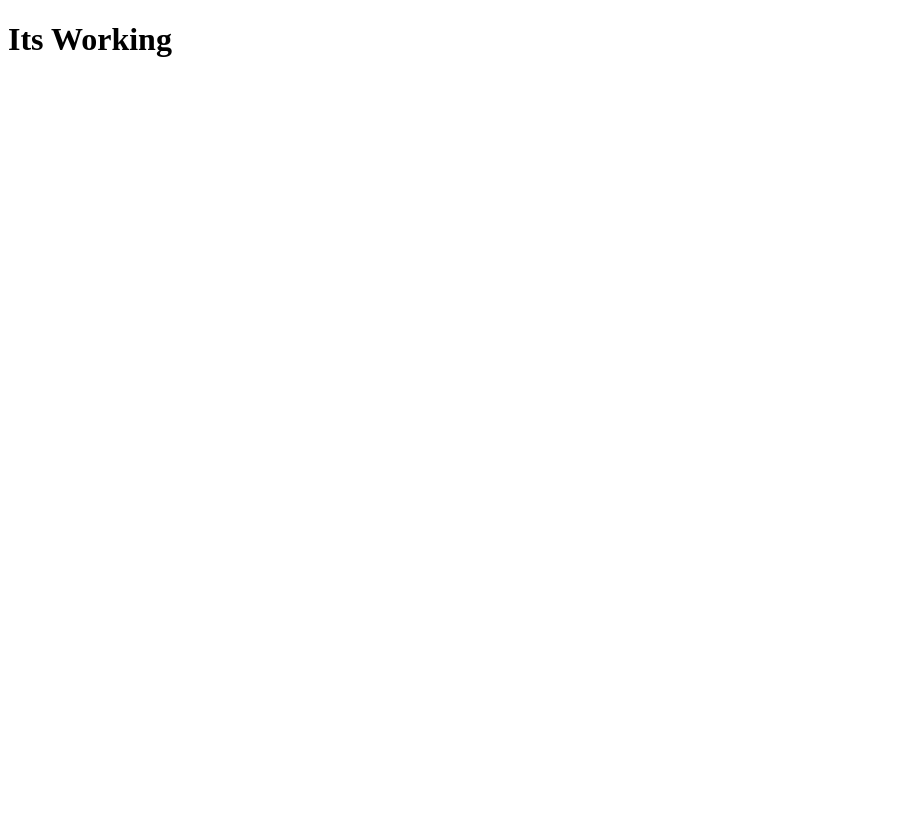
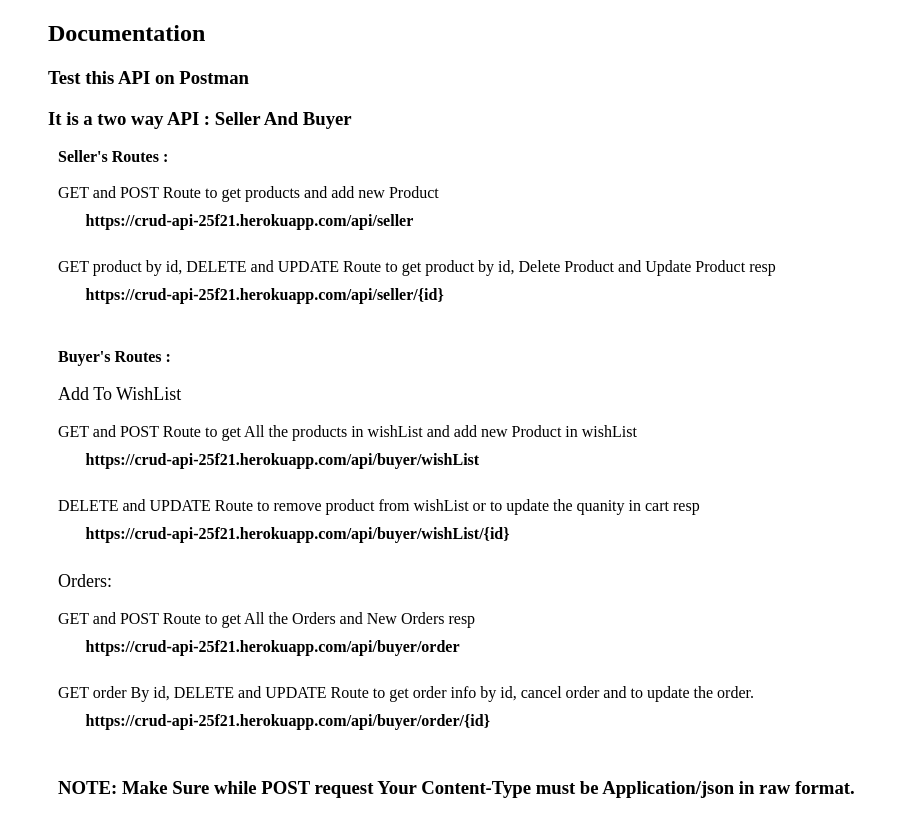
Before and after one commit to munjalSaksham71/backend-api, a website: page public/index.html in a window 1280 px wide. Shown: the whole page, without its empty margins (0-908 px from the left). Drawn offline with Linux system fonts and the light colour scheme.

Commit message:
Documentation added

```diff
--- a/public/index.html
+++ b/public/index.html
@@ -6,7 +6,51 @@
     <meta name="viewport" content="width=device-width, initial-scale=1.0" />
     <title>Crud Api</title>
   </head>
-  <body>
-    <h1>Its Working</h1>
+  <body style="text-align: left; margin-left: 6vh">
+    <h2>Documentation</h2>
+    <h3>Test this API on Postman</h3>
+    <h3>It is a two way API : Seller And Buyer</h3>
+    <div style="margin: 10px">
+      <div style="font-weight: 700" >Seller's Routes :</div>
+      <br />
+      GET and POST Route to get products and add new Product <br />
+
+      <div style="margin: 2px; padding: 1vh 2vw; font-weight: bolder">
+        https://crud-api-25f21.herokuapp.com/api/seller
+      </div>
+      <br />
+
+      GET product by id, DELETE and UPDATE Route to get product by id, Delete
+      Product and Update Product resp <br />
+      <div style="margin: 2px; padding: 1vh 2vw; font-weight: bolder" >
+        https://crud-api-25f21.herokuapp.com/api/seller/{id}
+      </div>
+      <br />
+
+    <p>
+      <div style="font-weight: 700" >Buyer's Routes :  </div><br />
+      <div style="font-size: large;"> Add To WishList </div>  <br />
+
+      GET and POST Route to get All the products in wishList and add new Product
+      in wishList <br />
+      <div style="margin: 2px; padding: 1vh 2vw; font-weight: bolder" >https://crud-api-25f21.herokuapp.com/api/buyer/wishList </div> <br />
+
+      DELETE and UPDATE Route to remove product from wishList or to update the
+      quanity in cart resp <br />
+      <div style="margin: 2px; padding: 1vh 2vw; font-weight: bolder"> https://crud-api-25f21.herokuapp.com/api/buyer/wishList/{id}</div>
+      <br />
+
+      <div style="font-size: large;">Orders:  </div> <br />
+
+      GET and POST Route to get All the Orders and New Orders resp<br />
+      <div style="margin: 2px; padding: 1vh 2vw; font-weight: bolder">https://crud-api-25f21.herokuapp.com/api/buyer/order</div>
+      <br />
+
+      GET order By id, DELETE and UPDATE Route to get order info by id, cancel order and to update the order. <br />
+      <div style="margin: 2px; padding: 1vh 2vw; font-weight: bolder">https://crud-api-25f21.herokuapp.com/api/buyer/order/{id} </div><br />
+    </p>
+
+    <h3>NOTE: Make Sure while POST request Your Content-Type must be Application/json in raw format. </h3>
+    </div>
   </body>
 </html>
```
